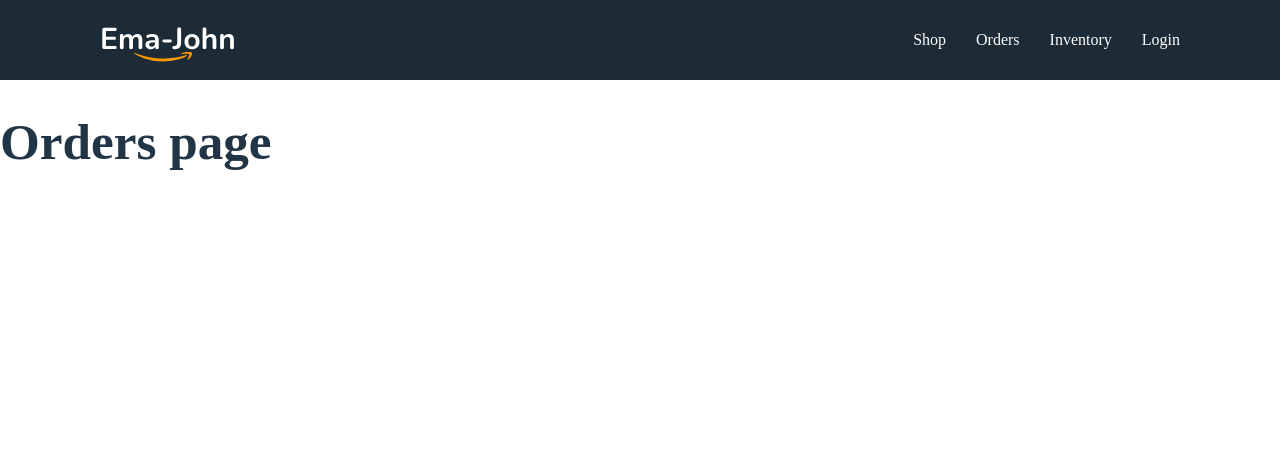
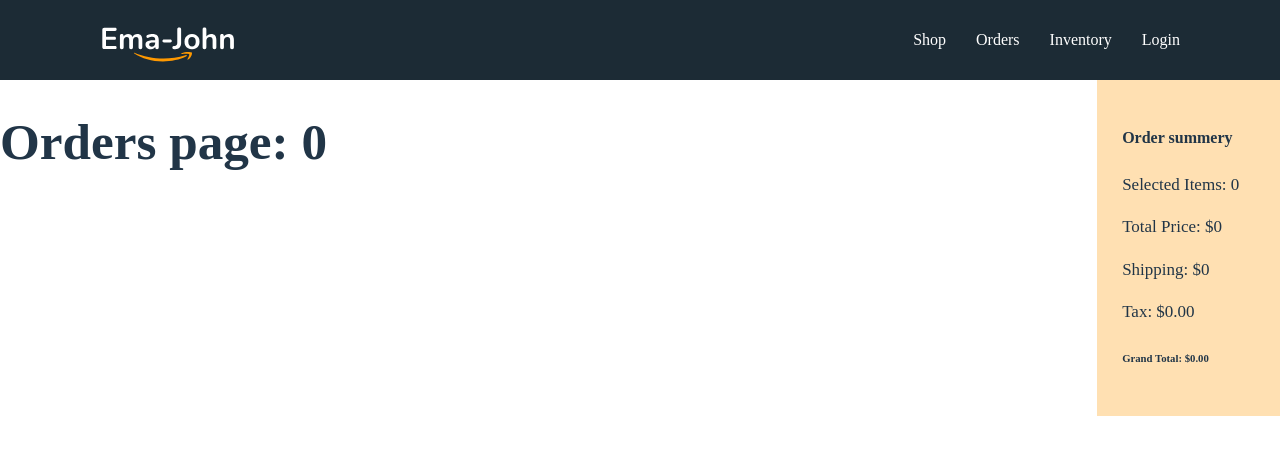
Before and after one commit to nusratneela27/ema-john-simple-website, a React (Vite) app: page /orders in a window 1280 px wide. Shown: the top 454 px of the page. Built offline with nearby package versions, Linux system fonts and the light colour scheme.

Commit message:
cart product loader added

```diff
--- a/src/components/Orders/Orders.jsx
+++ b/src/components/Orders/Orders.jsx
@@ -1,9 +1,17 @@
 import React from 'react';
+import Cart from '../Cart/Cart';
+import { useLoaderData } from 'react-router-dom';
 
 const Orders = () => {
+    const cart = useLoaderData()
     return (
-        <div>
-            <h1>Orders page</h1>
+        <div className='shop-container'>
+            <div className='product-container'>
+                <h1>Orders page: {cart.length}</h1>
+            </div>
+            <div className='cart-container'>
+                <Cart cart={cart}></Cart>
+            </div>
         </div>
     );
 };
--- /dev/null
+++ b/src/loaders/cartProductsLoader.js
@@ -0,0 +1,29 @@
+import { getShoppingCart } from "../utilities/fakedb";
+
+const cartProductsLoader = async () => {
+    const loadedProducts = await fetch('products.json');
+    const products = await loadedProducts.json();
+
+    // if cart in the database, you have to use async await
+    const storedCart = getShoppingCart();
+
+    const savedCart = [];
+    for (const id in storedCart) {
+        const addedProduct = products.find(pd => pd.id === id);
+        if (addedProduct) {
+            const quantity = storedCart[id];
+            addedProduct.quantity = quantity;
+            savedCart.push(addedProduct);
+        }
+    }
+
+    // if you need to send teo things
+    // return [products, savedCart]
+
+    // another options
+    // return {products, cart: savedCart}
+
+    return savedCart;
+}
+
+export default cartProductsLoader;
--- a/src/main.jsx
+++ b/src/main.jsx
@@ -5,12 +5,14 @@
 import {
   createBrowserRouter,
   RouterProvider,
+  useLoaderData,
 } from "react-router-dom";
 import Shop from './components/Shop/Shop';
 import Home from './components/Layout/Home';
 import Orders from './components/Orders/Orders';
 import Inventory from './components/Inventory/Inventory';
 import Login from './components/Login/Login';
+import cartProductsLoader from './loaders/cartProductsLoader';
 
 const router = createBrowserRouter([
   {
@@ -24,7 +26,8 @@
 
       {
         path: 'orders',
-        element: <Orders></Orders>
+        element: <Orders></Orders>,
+        loader: cartProductsLoader
       },
       {
         path: 'inventory',
```
